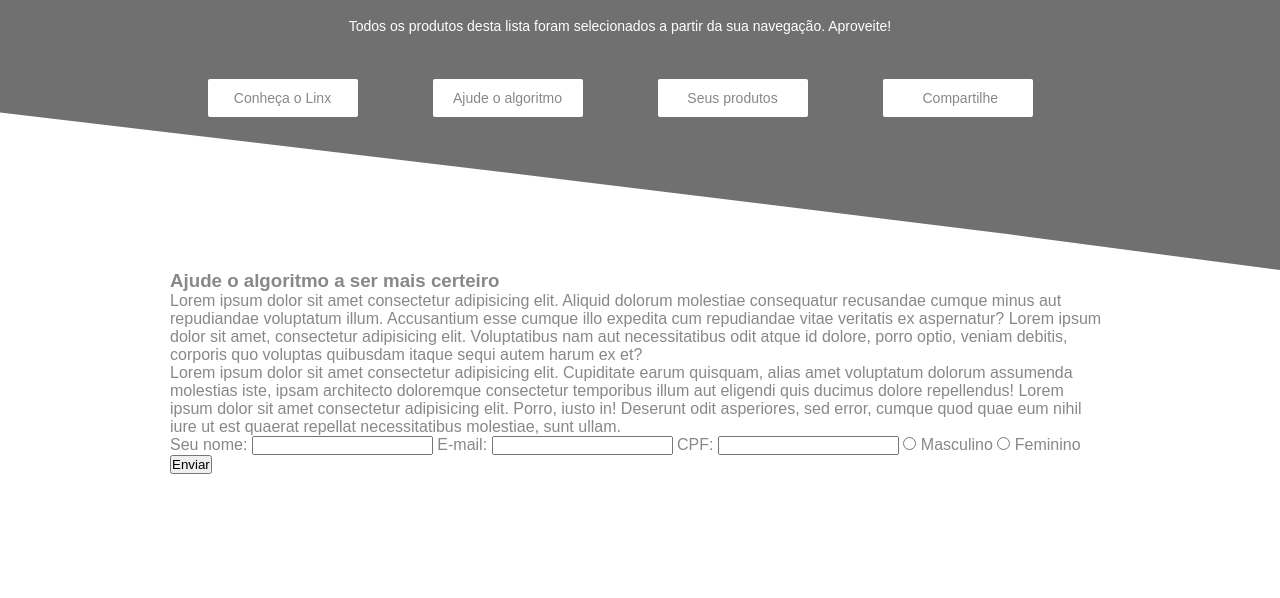
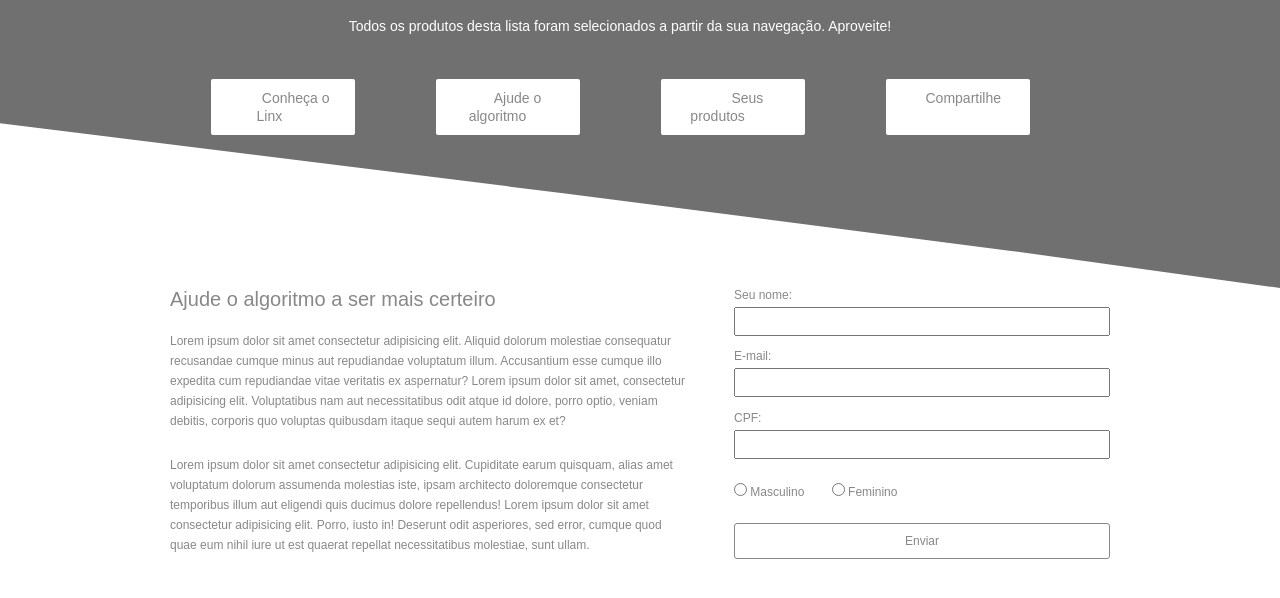
Before and after one commit to thiagoa-martins/teste-landing-page, a plain HTML site: page index.html in a window 1280 px wide. Shown: the part 124-722 px from the top of the page. Drawn offline with Linux system fonts and the light colour scheme.

Commit message:
finalizada secao ajude o algoritmo

```diff
--- a/index.html
+++ b/index.html
@@ -29,9 +29,10 @@
     </header>
 
     <main>
-        <section class="help the algorithm">
+        <section class="help-the-algorithm">
             <div class="container">
-                <h3>Ajude o algoritmo a ser mais certeiro</h3>
+                <div class="text-content">
+                    <h3 class="title">Ajude o algoritmo a ser mais certeiro</h3>
 
                     <p>
                         Lorem ipsum dolor sit amet consectetur adipisicing elit. Aliquid dolorum molestiae consequatur recusandae cumque minus aut repudiandae voluptatum illum. Accusantium esse cumque illo expedita cum repudiandae vitae veritatis ex aspernatur?
@@ -42,24 +43,27 @@
                         Lorem ipsum dolor sit amet consectetur adipisicing elit. Cupiditate earum quisquam, alias amet voluptatum dolorum assumenda molestias iste, ipsam architecto doloremque consectetur temporibus illum aut eligendi quis ducimus dolore repellendus!
                         Lorem ipsum dolor sit amet consectetur adipisicing elit. Porro, iusto in! Deserunt odit asperiores, sed error, cumque quod quae eum nihil iure ut est quaerat repellat necessitatibus molestiae, sunt ullam.
                     </p>
+                </div>
 
-                <form action="#">
+                <form id="form" class="form" action="#">
                     <label for="name">Seu nome:</label>
-                    <input type="text" id="name" name="name">
+                    <input type="text" id="name" class="field" name="name">
 
                     <label for="email">E-mail:</label>
-                    <input type="email" id="email" name="email">
+                    <input type="email" id="email" class="field" name="email">
 
                     <label for="cpf">CPF:</label>
-                    <input type="number" id="cpf" name="cpf">
+                    <input type="number" id="cpf" class="field" name="cpf">
 
+                    <fieldset class="genre">
                         <input type="radio" id="male" name="genre" value="MALE">
                         <label for="male"> Masculino</label>
 
                         <input type="radio" id="female" name="genre" value="FEMALE">
                         <label for="female"> Feminino</label>
+                    </fieldset>
 
-                    <input type="submit" value="Enviar">
+                    <input type="submit" class="submit" value="Enviar">
                 </form>
             </div>
         </section>
--- a/src/css/styles.css
+++ b/src/css/styles.css
@@ -7,11 +7,13 @@
 * {
     margin: 0;
     padding: 0;
+    box-sizing: border-box;
 }
 
 body {
     font-family: Arial, Helvetica, sans-serif;
     color: var(--color-primary);
+    font-size: 16px;
 }
 
 .container {
@@ -93,3 +95,68 @@ body {
 .header-box {
     width: 900px;
 }
+/************************
+    HELP THE ALGORITHM
+************************/
+.help-the-algorithm {
+}
+
+.help-the-algorithm .container {
+    display: flex;
+    justify-content: space-between;
+}
+
+.help-the-algorithm .text-content {
+    width: 55%;
+}
+
+.help-the-algorithm .text-content .title {
+    font-size: 1.25em;
+    font-weight: 500;
+    margin-bottom: 1em;
+}
+
+.help-the-algorithm .text-content p {
+    font-size: 0.75em;
+    margin-bottom: 2em;
+    line-height: 20px;
+}
+
+.help-the-algorithm .form {
+    width: 40%;
+    font-size: 0.75em;
+    color: var(--color-primary);
+}
+
+.help-the-algorithm .form .field,
+.help-the-algorithm .form .submit {
+    display: block;
+    width: 100%;
+    margin: 5px 0 1em;
+    padding: 5px 10px;
+}
+
+.help-the-algorithm .form .submit {
+    border: 1px solid var(--color-primary);
+    border-radius: 3px;
+    color: var(--color-primary);
+    background-color: var(--color-ternary);
+    font-size: 1em;
+    padding: 10px;
+    cursor: pointer;
+    transition: all 200ms;
+}
+
+.help-the-algorithm .form .submit:hover {
+    color: var(--color-ternary);
+    background-color: var(--color-primary);
+}
+
+.help-the-algorithm .form .genre {
+    border: none;
+    margin: 2em 0;
+}
+
+.help-the-algorithm .form .genre label {
+    margin-right: 2em;
+}
```
Lines whose indentation alone changed are shown as unchanged.
